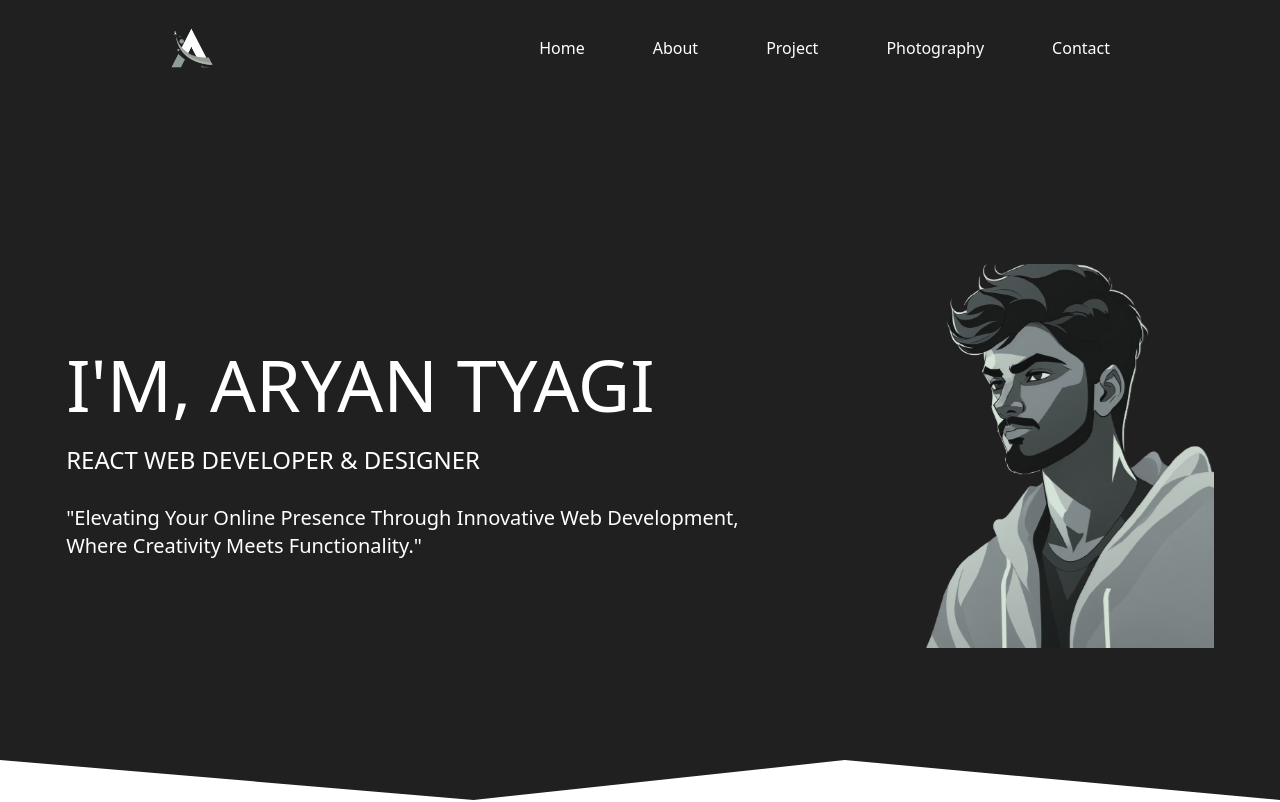
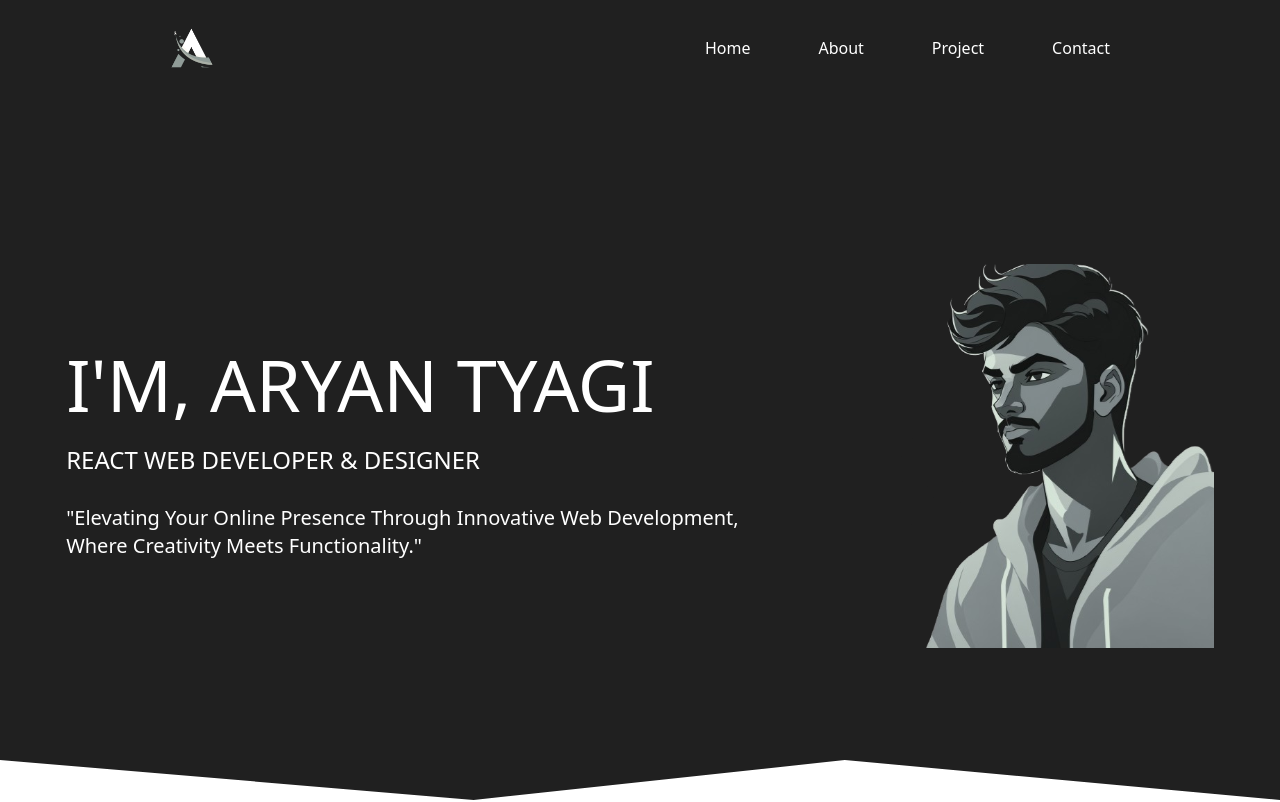
Before and after one commit to Aryan3007/final, a React (Create React App) app: page / in a window 1280 px wide. Shown: the top 802 px of the page. Built offline with nearby package versions, Linux system fonts and the light colour scheme.

Commit message:
photography change

```diff
--- a/src/components/Home.js
+++ b/src/components/Home.js
@@ -98,15 +98,6 @@ const Home = (props) => {
         <li  className='one'>Project</li>
         </div>
         </Link>
-
-       <a href="/">
-        <div className='item'>
-        <li  className='one'>Photography</li>
-        <li  className='one'>Photography</li>
-        </div>
-        </a>
-
-
         <div onClick={scrolltocontact} className='item'>
         <li  className='one'>Contact</li>
         <li  className='one'>Contact</li>
```
